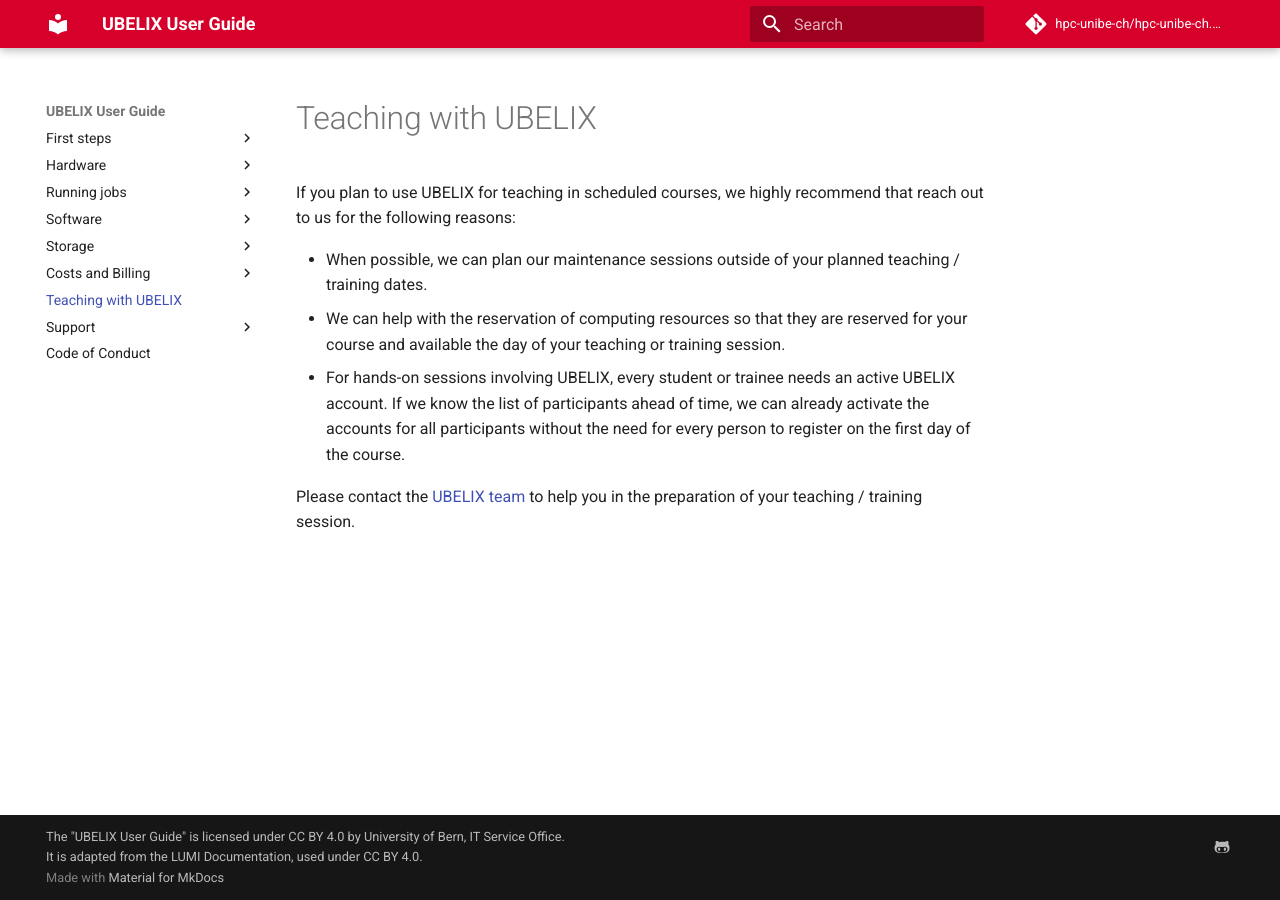
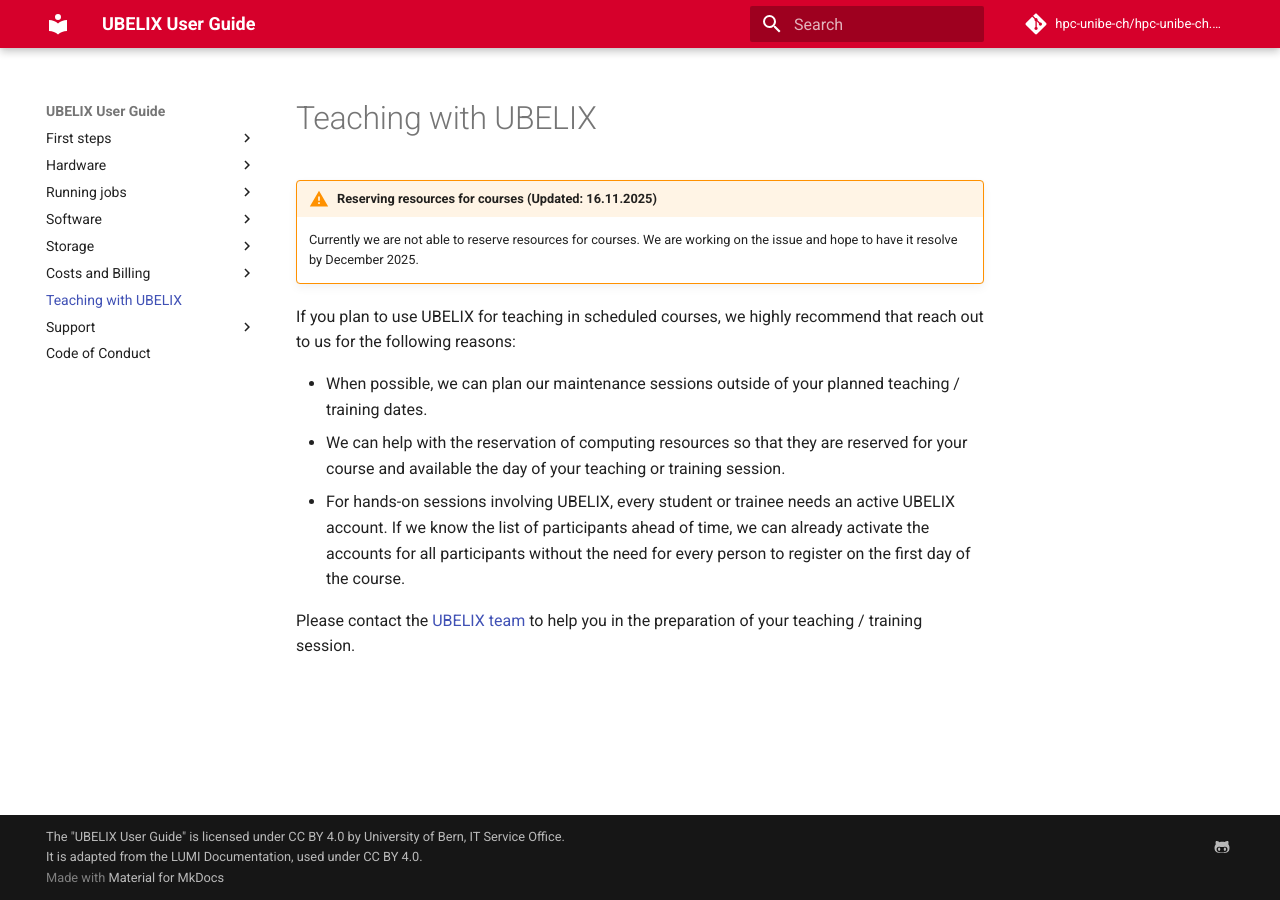
Before and after one commit to hpc-unibe-ch/hpc-unibe-ch.github.io, an MkDocs documentation site: the page built from docs/teaching.md, in a window 1280 px wide. Built offline with MkDocs 1.6.1 and Material for MkDocs 9.7.7, drawn with Linux system fonts in a browser that asks for light colours; comment, search, counter and statistics services are not loaded.

Commit message:
adding banner for teaching

```diff
--- a/docs/teaching.md
+++ b/docs/teaching.md
@@ -2,6 +2,10 @@
 [support]: ./support/index.md
 
 # Teaching with UBELIX
+
+!!! warning "Reserving resources for courses (Updated: 16.11.2025)"
+
+    Currently we are not able to reserve resources for courses. We are working on the issue and hope to have it resolve by December 2025.
 
 If you plan to use UBELIX for teaching in scheduled courses, we highly recommend that reach out to us for the following reasons:
 
```
